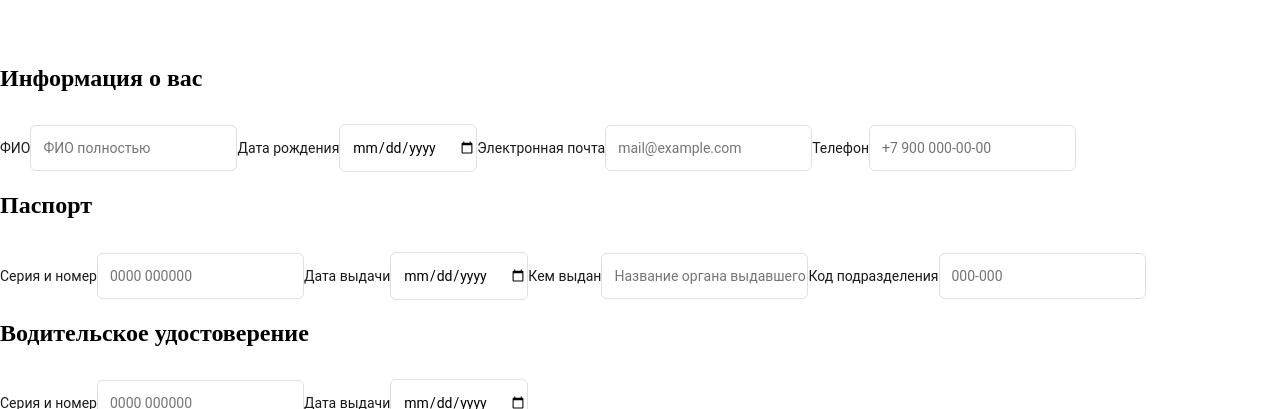
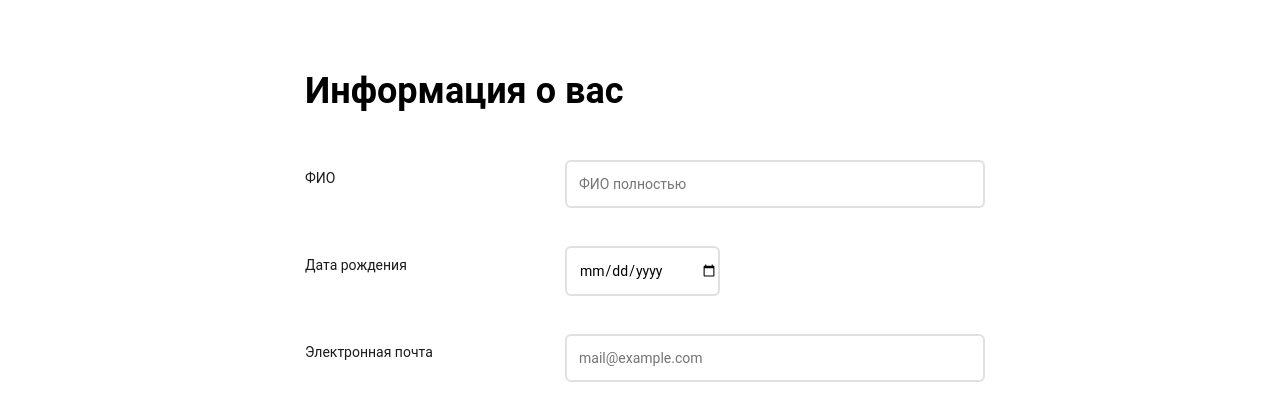
Before and after one commit to DEsimas/SF-Drive, a React app: page / in a window 1280 px wide. Shown: the part 543-952 px from the top of the page. Built offline with nearby package versions, Linux system fonts and the light colour scheme; a web font is replaced by a local one.

Commit message:
registration page

```diff
--- a/src/components/Registration/CommonInfo.js
+++ b/src/components/Registration/CommonInfo.js
@@ -2,14 +2,18 @@ import React from "react";
 
 import Field from './Field.js';
 
+import "./../../styles/Registration/Info.scss";
+
 function CommonInfo(props) {
 	return (
 		<>
-			<h2>Информация о вас</h2>
-            <Field name="ФИО" inputType="text" placeholder="ФИО полностью" identificator="name"/>
-            <Field name="Дата рождения" inputType="date" identificator="birth"/>
-            <Field name="Электронная почта" inputType="text" placeholder="mail@example.com" identificator="email"/>
-            <Field name="Телефон" inputType="text" placeholder="+7 900 000-00-00" identificator="phone"/>
+			<h2 className="InfoHeader">Информация о вас</h2>
+			<div className="inputs">
+            <Field className="field" name="ФИО" inputType="text" placeholder="ФИО полностью" identificator="name"/>
+            <Field className="field" name="Дата рождения" inputType="date" identificator="birth"/>
+            <Field className="field" name="Электронная почта" inputType="text" placeholder="mail@example.com" identificator="email"/>
+            <Field className="field" name="Телефон" inputType="text" placeholder="+7 900 000-00-00" identificator="phone"/>
+			</div>
 		</>
 	);
 }
--- a/src/components/Registration/License.js
+++ b/src/components/Registration/License.js
@@ -2,12 +2,16 @@ import React from "react";
 
 import Field from './Field.js';
 
+
+
 function License(props) {
 	return (
 		<>
-			<h2>Водительское удостоверение</h2>
-            <Field name="Серия и номер" inputType="text" placeholder="0000 000000" identificator="license"/>
-            <Field name="Дата выдачи" inputType="date" identificator="licensedate"/>
+			<h2 className="InfoHeader">Водительское удостоверение</h2>
+			<div className="inputs">
+            <Field className="field" name="Серия и номер" inputType="text" placeholder="0000 000000" identificator="license"/>
+            <Field className="field" name="Дата выдачи" inputType="date" identificator="licensedate"/>
+			</div>
 		</>
 	);
 }
--- a/src/components/Registration/Passport.js
+++ b/src/components/Registration/Passport.js
@@ -5,11 +5,13 @@ import Field from './Field.js';
 function Passport(props) {
 	return (
 		<>
-			<h2>Паспорт</h2>
-            <Field name="Серия и номер" inputType="text" placeholder="0000 000000" identificator="passport"/>
-            <Field name="Дата выдачи" inputType="date" identificator="passportdate"/>
-            <Field name="Кем выдан" inputType="text" placeholder="Название органа выдавшего паспорт" identificator="passportwho"/>
-            <Field name="Код подразделения" inputType="text" placeholder="000-000" identificator="passportcode"/>
+			<h2 className="InfoHeader">Паспорт</h2>
+			<div className="inputs">
+            <Field className="field" name="Серия и номер" inputType="text" placeholder="0000 000000" identificator="passport"/>
+            <Field className="field" name="Дата выдачи" inputType="date" identificator="passportdate"/>
+            <Field className="field" name="Кем выдан" inputType="text" placeholder="Название органа выдавшего паспорт" identificator="passportwho"/>
+            <Field className="field" name="Код подразделения" inputType="text" placeholder="000-000" identificator="passportcode"/>
+			</div>
 		</>
 	);
 }
--- a/src/components/Registration/Registration.js
+++ b/src/components/Registration/Registration.js
@@ -41,7 +41,7 @@ function Registration(props) {
                 <License/>
             </div>
             <footer className="bottomsection">
-                <button onClick={apply}>Продолжить</button>
+                <button className="sendform isDisabled" onClick={apply}>Продолжить</button>
             </footer>
 		</>
 	);
--- a/src/styles/Registration/Field.scss
+++ b/src/styles/Registration/Field.scss
@@ -12,7 +12,7 @@
         margin: 0;
         margin-top: 12px;
         background: white;
-        border: 1px solid #E0E0E0;
+        border: 2px solid #E0E0E0;
         box-sizing: border-box;
         border-radius: 6px;
         outline: none;
@@ -30,7 +30,9 @@
 
 @media screen and (min-width: 600px) {
     .field{
-        display: inline;
+        display: grid;
+        grid-template-columns: 260px 420px;
+        align-items: center;
 
         .p{
             font-size: 14px;
--- /dev/null
+++ b/src/styles/Registration/Info.scss
@@ -0,0 +1,37 @@
+@import "./../_Common/_variables.scss";
+
+.InfoHeader{
+    font-family: Roboto;
+    font-size: 24px;
+    line-height: 120%;
+    color: &main-text-color;
+    margin: 0;
+    margin-bottom: 30px;
+}
+
+.fields{
+    margin-top: 30px;
+
+    .field{
+        margin-bottom: 26px;
+    }
+}
+
+@media screen and (min-width: 600px) {
+    .InfoHeader{
+        font-size: 36px;
+        line-height: 147.3%;
+    }
+
+    .inputs{
+        field{
+            display: block;
+            margin-bottom: 20px;
+        }
+    }
+
+    #birth, #phone, #passport, #passportdate, #passportcode, #licence, #licencedate{
+        width: 155px;
+    }
+
+}
--- a/src/styles/Registration/Registration.scss
+++ b/src/styles/Registration/Registration.scss
@@ -27,7 +27,7 @@
 .bottomsection{
     border-top: 1px solid gray;
     text-align: center;
-    button{
+    .sendform{
         width: 335px;
         height: 51px;
         background: #61A199;
@@ -42,6 +42,11 @@
         color: white;
 
         outline: none;
+
+        .isDisabled{
+            color: #B4B5BD;
+            background: #E6E6E6;
+        }
     }
 }
 
@@ -58,10 +63,11 @@
 
     .fields{
         margin: 50px auto 100px auto;
+        width: 670px;
     }
 
     .bottomsection{
-        button{
+        .sendform{
             padding: 16px 40px;
             width: 176px;
             height: 51px;
```
Also changed, not shown: 20 other files (tests, documents, lock files or other folders).
